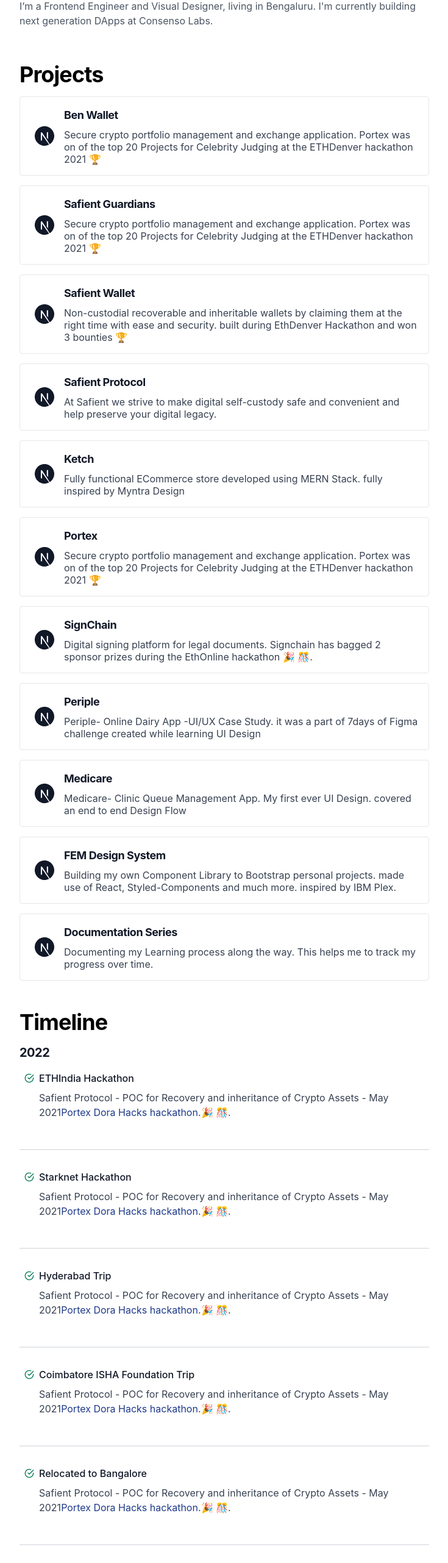
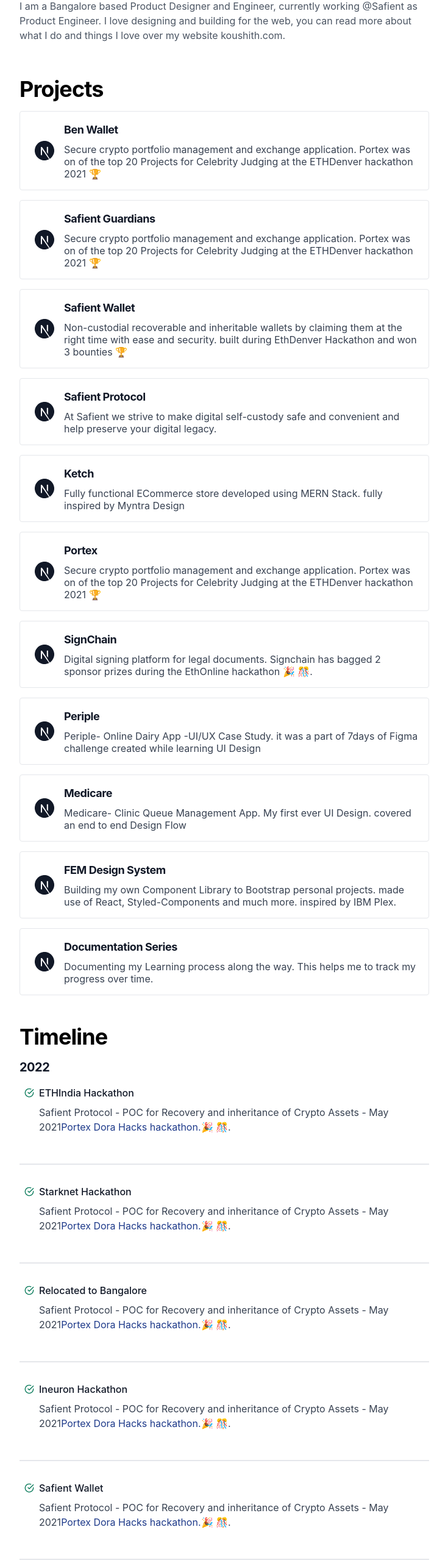
Before and after one commit to Koushith/Next.js-Portfolio-2021, a Next.js app: page / in a window 1280 px wide. Shown: the part 234-2797 px from the top of the page at 61% size, without its empty margins (272-1007 px from the left). Built offline with nearby package versions, Linux system fonts and the light colour scheme; what @tailwindcss/typography would draw is missing.

Commit message:
adds 2022 timeline[1;2A

```diff
--- a/components/Timeline.js
+++ b/components/Timeline.js
@@ -41,6 +41,81 @@
 
 const FullTimeline = () => (
   <>
+    <Year>2021</Year>
+
+    <ul>
+      <Step
+        title="Safient Protocol - POC for Recovery and inheritance of Crypto Assets -
+          May 2021"
+      >
+        Safient Protocol - POC for Recovery and inheritance of Crypto Assets -
+        May 2021
+        <Link href="https://portex.xyz/">
+          <a target="_next" className="text-blue-900">
+            Portex
+          </a>
+        </Link>{" "}
+        <Link href="https://github.com/koshikraj/portex">
+          <a target="_next" className="text-blue-900">
+            Dora Hacks hackathon.
+          </a>
+        </Link>
+        🎉 🎊.
+      </Step>
+    </ul>
+    <Divider />
+    <ul>
+      <Step title="Second Hackathon @EthDenver- Feb 5th-9th 2021">
+        ETHDenver is the world’s largest annual web3 #BUIDLathon. we hacked
+        <Link href="https://portex.xyz/">
+          <a target="_next" className="text-blue-900">
+            Portex
+          </a>
+        </Link>{" "}
+        -Secure crypto portfolio management and exchange Application. Portex has
+        bagged 3 sponsor prizes during the.
+        <Link href="https://github.com/koshikraj/portex">
+          <a target="_next" className="text-blue-900">
+            ETHDenver hackathon.
+          </a>
+        </Link>
+        🎉 🎊.
+      </Step>
+    </ul>
+    <Divider />
+
+    <Year>2020</Year>
+    <ul>
+      <Step title="First Design Workshop- November 2020.">
+        Conducted a workshop on Intro to UI design using Figma for Bchain
+        Dynamics Students.
+      </Step>
+      <Step title="First Hackathon @EthGlobal- October 2020">
+        Participated in ETHOnline hackathon and built SignChain - A Digital
+        signing platform for legal documents along with my colleagues. Signchain
+        has bagged 2 sponsor prizes during the{" "}
+        <Link href="https://github.com/signchain/core">
+          <a target="_next" className="text-blue-900">
+            EthOnline hackathon
+          </a>
+        </Link>
+        🎉 🎊.
+      </Step>
+      <Step title="First PR Merge- August 2020">
+        {" "}
+        It's absolutely a satisfying feeling to get that "merge notification". I
+        had my first PR to a Org repo merged.
+      </Step>
+      <Step title="Joined Consenso Labs - July 7th-2020.">
+        I'm excited to join Consenso Labs as a Founding Team member. also this
+        is my First Dev Job.
+      </Step>
+      <Step title="Left Infosys Limited - 2019 May to July-2020.">
+        Left my stable job at MNC to work for Early Stage startup. i always
+        wanted to be a part of early stage startup.
+      </Step>
+    </ul>
+    <Divider />
     <Year>2019</Year>
     <ul>
       <Step title="First Solo Trip -Nov 11th 2019✨">
@@ -111,64 +186,9 @@
         </Step>
       </ul>
       <Divider />
-      <ul>
-        <Step title="Hyderabad Trip">
-          Safient Protocol - POC for Recovery and inheritance of Crypto Assets -
-          May 2021
-          <Link href="https://portex.xyz/">
-            <a target="_next" className="text-blue-900">
-              Portex
-            </a>
-          </Link>{" "}
-          <Link href="https://github.com/koshikraj/portex">
-            <a target="_next" className="text-blue-900">
-              Dora Hacks hackathon.
-            </a>
-          </Link>
-          🎉 🎊.
-        </Step>
-      </ul>
-      <Divider />
 
       <ul>
-        <Step title="Coimbatore ISHA Foundation Trip">
-          Safient Protocol - POC for Recovery and inheritance of Crypto Assets -
-          May 2021
-          <Link href="https://portex.xyz/">
-            <a target="_next" className="text-blue-900">
-              Portex
-            </a>
-          </Link>{" "}
-          <Link href="https://github.com/koshikraj/portex">
-            <a target="_next" className="text-blue-900">
-              Dora Hacks hackathon.
-            </a>
-          </Link>
-          🎉 🎊.
-        </Step>
-      </ul>
-      <Divider />
-      <ul>
         <Step title="Relocated to Bangalore">
-          Safient Protocol - POC for Recovery and inheritance of Crypto Assets -
-          May 2021
-          <Link href="https://portex.xyz/">
-            <a target="_next" className="text-blue-900">
-              Portex
-            </a>
-          </Link>{" "}
-          <Link href="https://github.com/koshikraj/portex">
-            <a target="_next" className="text-blue-900">
-              Dora Hacks hackathon.
-            </a>
-          </Link>
-          🎉 🎊.
-        </Step>
-      </ul>
-      <Divider />
-
-      <ul>
-        <Step title="Cochin & Allapey Trip">
           Safient Protocol - POC for Recovery and inheritance of Crypto Assets -
           May 2021
           <Link href="https://portex.xyz/">
@@ -242,82 +262,6 @@
       </ul>
       <Divider />
 
-      <Year>2021</Year>
-
-      <ul>
-        <Step
-          title="Safient Protocol - POC for Recovery and inheritance of Crypto Assets -
-          May 2021"
-        >
-          Safient Protocol - POC for Recovery and inheritance of Crypto Assets -
-          May 2021
-          <Link href="https://portex.xyz/">
-            <a target="_next" className="text-blue-900">
-              Portex
-            </a>
-          </Link>{" "}
-          <Link href="https://github.com/koshikraj/portex">
-            <a target="_next" className="text-blue-900">
-              Dora Hacks hackathon.
-            </a>
-          </Link>
-          🎉 🎊.
-        </Step>
-      </ul>
-      <Divider />
-      <ul>
-        <Step title="Second Hackathon @EthDenver- Feb 5th-9th 2021">
-          ETHDenver is the world’s largest annual web3 #BUIDLathon. we hacked
-          <Link href="https://portex.xyz/">
-            <a target="_next" className="text-blue-900">
-              Portex
-            </a>
-          </Link>{" "}
-          -Secure crypto portfolio management and exchange Application. Portex
-          has bagged 3 sponsor prizes during the.
-          <Link href="https://github.com/koshikraj/portex">
-            <a target="_next" className="text-blue-900">
-              ETHDenver hackathon.
-            </a>
-          </Link>
-          🎉 🎊.
-        </Step>
-      </ul>
-      <Divider />
-
-      <Year>2020</Year>
-      <ul>
-        <Step title="First Design Workshop- November 2020.">
-          Conducted a workshop on Intro to UI design using Figma for Bchain
-          Dynamics Students.
-        </Step>
-        <Step title="First Hackathon @EthGlobal- October 2020">
-          Participated in ETHOnline hackathon and built SignChain - A Digital
-          signing platform for legal documents along with my colleagues.
-          Signchain has bagged 2 sponsor prizes during the{" "}
-          <Link href="https://github.com/signchain/core">
-            <a target="_next" className="text-blue-900">
-              EthOnline hackathon
-            </a>
-          </Link>
-          🎉 🎊.
-        </Step>
-        <Step title="First PR Merge- August 2020">
-          {" "}
-          It's absolutely a satisfying feeling to get that "merge notification".
-          I had my first PR to a Org repo merged.
-        </Step>
-        <Step title="Joined Consenso Labs - July 7th-2020.">
-          I'm excited to join Consenso Labs as a Founding Team member. also this
-          is my First Dev Job.
-        </Step>
-        <Step title="Left Infosys Limited - 2019 May to July-2020.">
-          Left my stable job at MNC to work for Early Stage startup. i always
-          wanted to be a part of early stage startup.
-        </Step>
-      </ul>
-      <Divider />
-
       {isShowingFullTimeline ? (
         <FullTimeline />
       ) : (
--- a/pages/index.js
+++ b/pages/index.js
@@ -6,7 +6,7 @@
 // import BlogPost from '../components/BlogPost';
 // import Subscribe from '../components/Subscribe';
 import ProjectCard from "../components/ProjectCard";
-// import { Skills } from '@components/Skills';
+import { Skills } from "@components/Skills";
 
 export default function Home() {
   return (
@@ -15,8 +15,10 @@
         Hey, I’m Koushith Amin
       </h1>
       <h2 className="prose text-gray-600 dark:text-gray-400 mb-6">
-        I’m a Frontend Engineer and Visual Designer, living in Bengaluru. I'm
-        currently building next generation DApps at Consenso Labs.
+        I am a Bangalore based Product Designer and Engineer, currently working
+        @Safient as Product Engineer. I love designing and building for the web,
+        you can read more about what I do and things I love over my website
+        koushith.com.
       </h2>
       {/* <div className='flex space-x-4'>
         <button className='flex items-center justify-center px-4 py-2  bg-gray-100 dark:bg-gray-700 text-gray-900 dark:text-gray-100 rounded  '>
```
